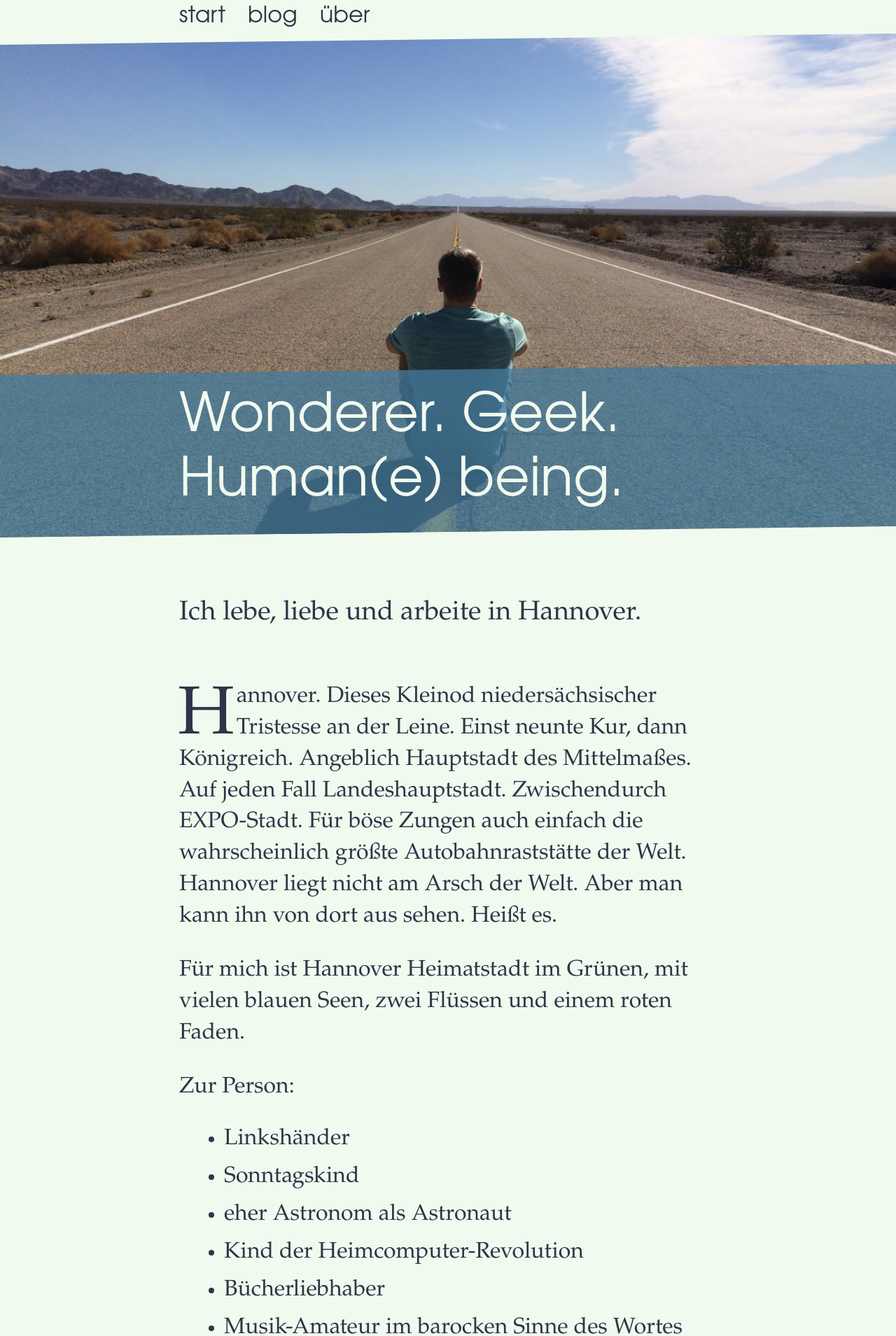
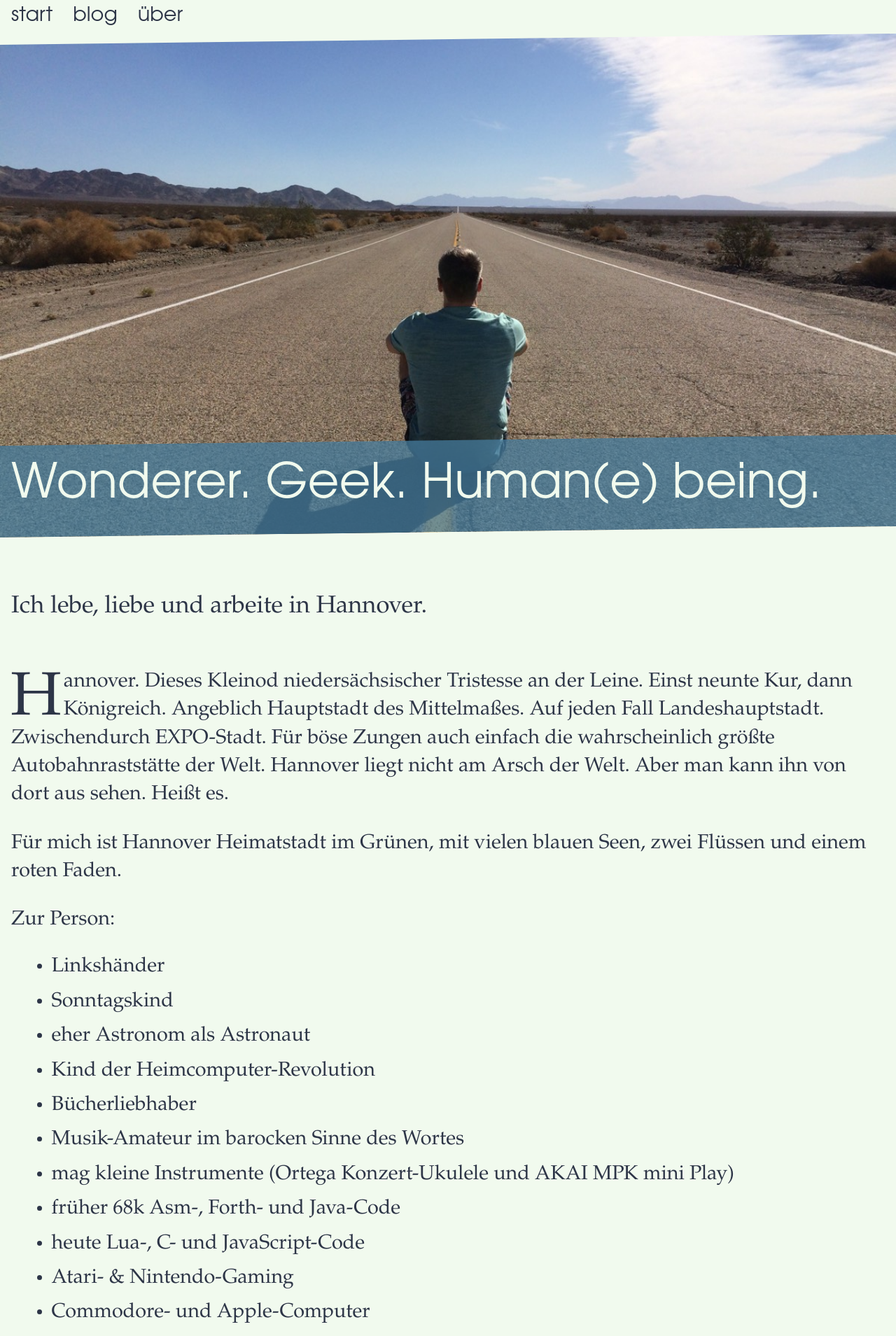
Before and after one commit to marc2o/marc2o.github.io, a Jekyll site: the page built from about.md, in a window 1280 px wide. Shown: the top 1909 px of the page at 70% size. Built offline with Jekyll 4.4.1, drawn with Linux system fonts in a browser that asks for light colours.

Commit message:
Update article.css

```diff
--- a/assets/css/article.css
+++ b/assets/css/article.css
@@ -7,8 +7,8 @@
 	--text-font: 'Merriweather';
 	--spot-font: 'Open Sans';
 	*/
-	--outer-width: 56rem;
-	--inner-width: 48rem;
+	--outer-width: 56em;
+	--inner-width: 48em;
 }
 /*! minireset.css v0.0.6 | MIT License | github.com/jgthms/minireset.css */
 html,body,p,ol,ul,li,dl,dt,dd,blockquote,figure,fieldset,legend,textarea,pre,iframe,hr,h1,h2,h3,h4,h5,h6{margin:0;padding:0}h1,h2,h3,h4,h5,h6{font-size:100%;font-weight:normal}ul{list-style:none}button,input,select{margin:0}html{box-sizing:border-box}*,*::before,*::after{box-sizing:inherit}img,video{height:auto;max-width:100%}iframe{border:0}table{border-collapse:collapse;border-spacing:0}td,th{padding:0}
@@ -56,7 +56,7 @@ article ol>li:not(:first-of-type) {
 }
 
 body {
-	font-size: clamp(1.2rem, 4vw, 2rem);
+	font-size: clamp(1.2rem, 4vw, 1.8rem);
 	color: var(--text-color);
 	background-color: var(--back-color);
 	overflow-x: hidden;
```
